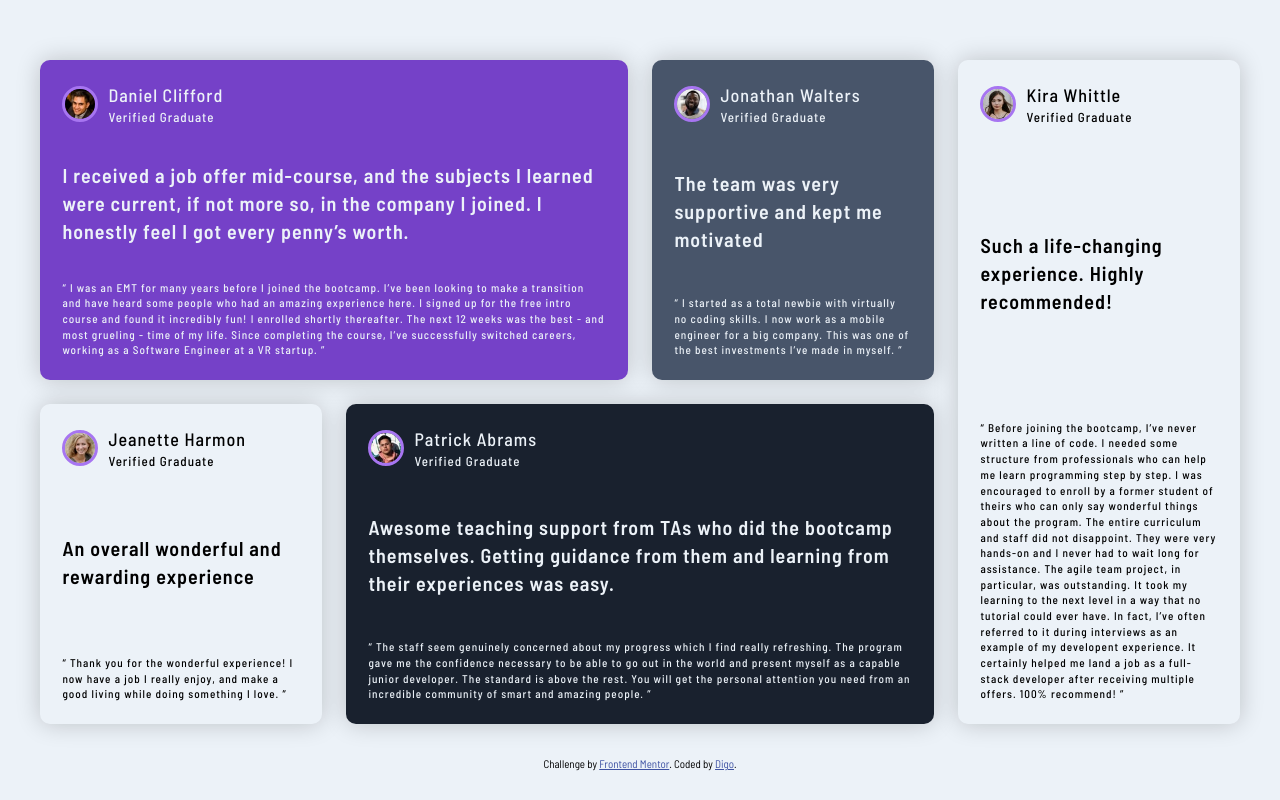
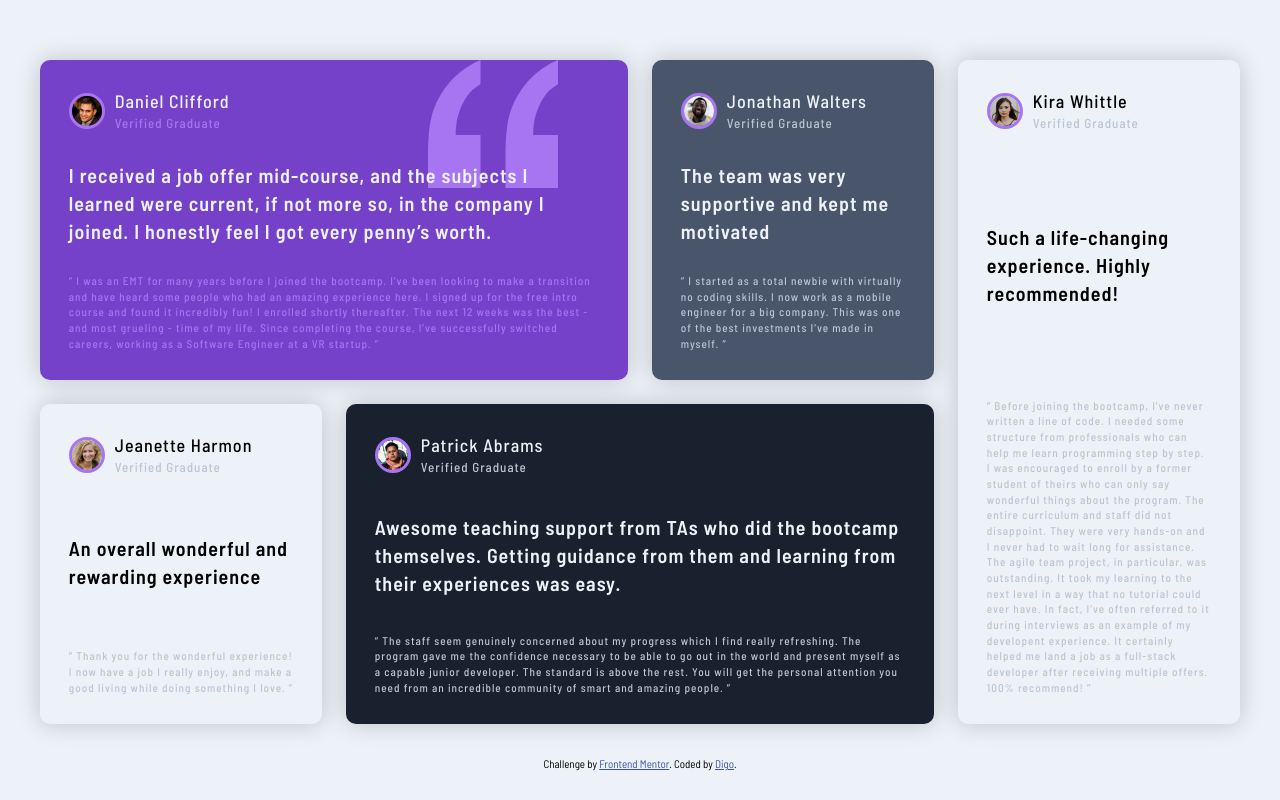
Before and after one commit to rcsilva211/Testimonials-grid-section, a plain HTML site: page index.html in a window 1280 px wide. Drawn offline with Linux system fonts and the light colour scheme.

Commit message:
feat(dev): pre-solution
pre solution

```diff
--- a/index.html
+++ b/index.html
@@ -15,6 +15,7 @@
       <div class="container">
         <div class="card" id="daniel">
           <div class="card-header">
+            <img src="./images/bg-pattern-quotation.svg" id="quote" alt="" srcset="" />
             <img src="./images/image-daniel.jpg" alt="Daniel Clifford Profile Picture" />
             <div>
               <h1>Daniel Clifford</h1>
--- a/style.css
+++ b/style.css
@@ -57,7 +57,7 @@ p {
   display: flex;
   flex-direction: column;
   justify-content: space-between;
-  padding: 1.4rem;
+  padding: 1.8rem;
   border-radius: 10px;
   -webkit-box-shadow: 0px 0px 25px 0px rgba(0, 0, 0, 0.2);
   -moz-box-shadow: 0px 0px 25px 0px rgba(0, 0, 0, 0.2);
@@ -73,24 +73,53 @@ p {
 #daniel {
   grid-column: 1 / 3;
   background-color: hsl(263, 55%, 52%);
+  position: relative;
+  z-index: 0;
+}
+
+#daniel h1,
+#daniel h2,
+#daniel h3,
+#daniel p {
+  z-index: 2;
+}
+
+#quote {
+  position: absolute;
+  top: 0;
+  right: 70px;
+  width: 130px;
+  border-radius: 0;
+  border: none;
+  z-index: 1;
 }
 
 #jonathan {
   background-color: hsl(217, 19%, 35%);
 }
 
+#daniel h2,
+#daniel p {
+  color: #a775f1;
+}
+
+#kira h2,
+#kira p,
+#jonathan h2,
+#jonathan p,
+#patrick h2,
+#patrick p,
+#jeanette h2,
+#jeanette p {
+  color: #bac5d3;
+}
+
 #daniel h1,
-#daniel h2,
 #daniel h3,
-#daniel p,
 #jonathan h1,
-#jonathan h2,
 #jonathan h3,
-#jonathan p,
 #patrick h1,
-#patrick h2,
-#patrick h3,
-#patrick p {
+#patrick h3 {
   color: hsl(210, 46%, 95%);
 }
 
@@ -112,7 +141,9 @@ img {
 
 @media screen and (max-width: 426px) {
   .container {
-    display: block;
+    display: flex;
+    flex-direction: column;
+    margin-top: 100px;
   }
 }
 
```
